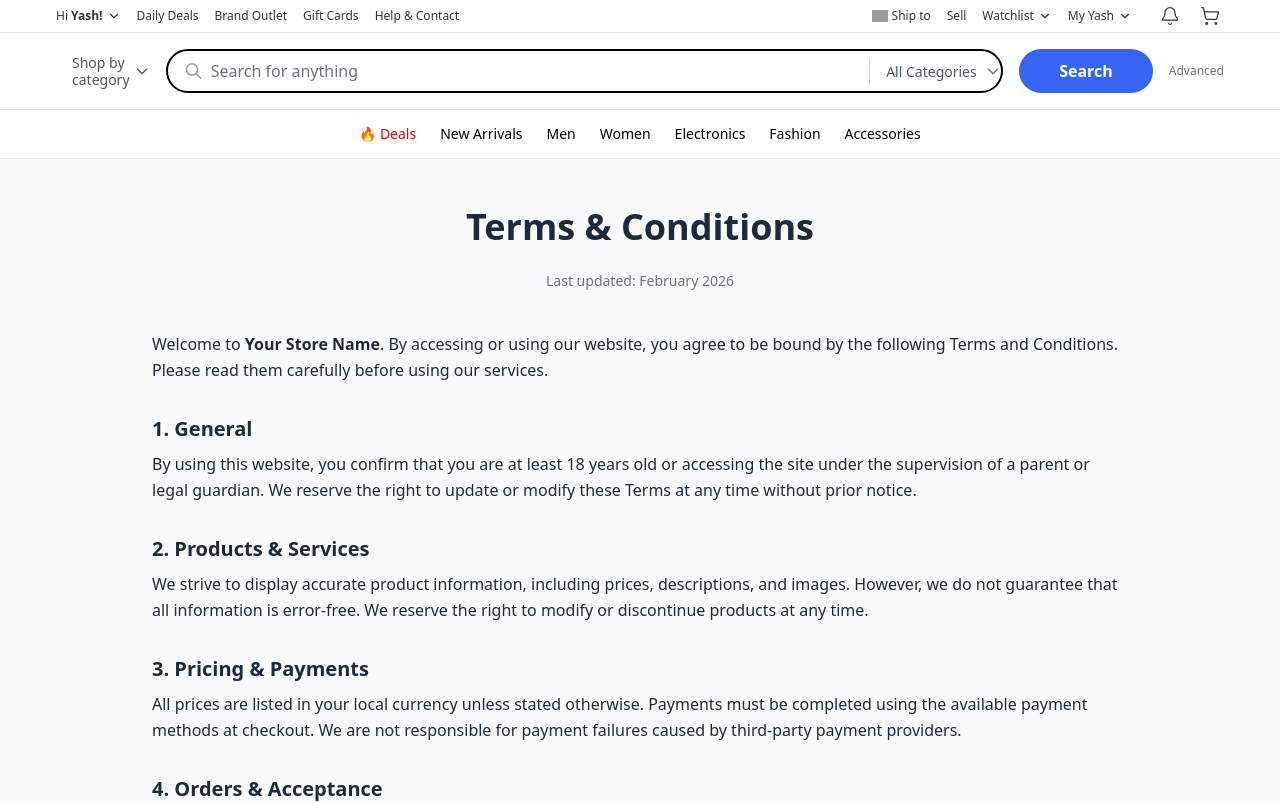
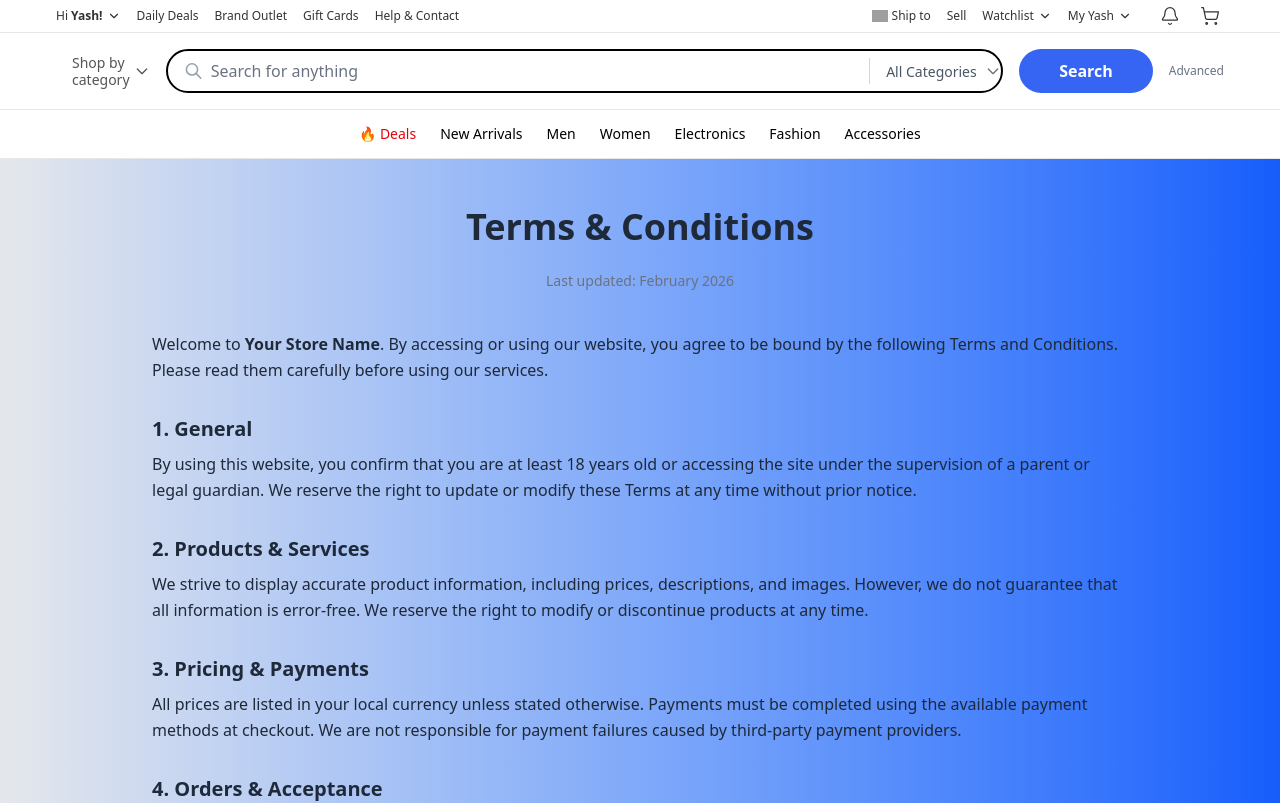
Before and after one commit to yasarahasini/Ecommerce-website, a Next.js app in the folder frontend/: page /terms-condition in a window 1280 px wide. Shown: the top 803 px of the page. Built offline with nearby package versions, Linux system fonts and the light colour scheme; grey boxes are pictures that could not be loaded.

Commit message:
fix errors of frontend

```diff
--- a/frontend/app/(user)/terms-condition/page.tsx
+++ b/frontend/app/(user)/terms-condition/page.tsx
@@ -2,7 +2,7 @@ import React from "react";
 
 export default function TermsPage() {
   return (
-    <div className="bg-gray-50 text-gray-800 min-h-screen">
+    <div className="bg-gradient-to-r from-gray-200 to-blue-600 text-gray-800 min-h-screen">
       <div className="max-w-5xl mx-auto px-6 py-12">
         <h1 className="text-4xl font-bold mb-6 text-center">
           Terms & Conditions
--- a/frontend/app/components/footer.tsx
+++ b/frontend/app/components/footer.tsx
@@ -32,7 +32,7 @@ const Footer: FC = () => {
             <li><a href="/faq" className="hover:text-white">FAQ</a></li>
             <li><a href="/shipping" className="hover:text-white">Shipping & Returns</a></li>
             <li><a href="/privacy" className="hover:text-white">Privacy Policy</a></li>
-            <li><a href="/terms" className="hover:text-white">Terms & Conditions</a></li>
+            <li><a href="/terms-condition" className="hover:text-white">Terms & Conditions</a></li>
           </ul>
         </div>
 
```
